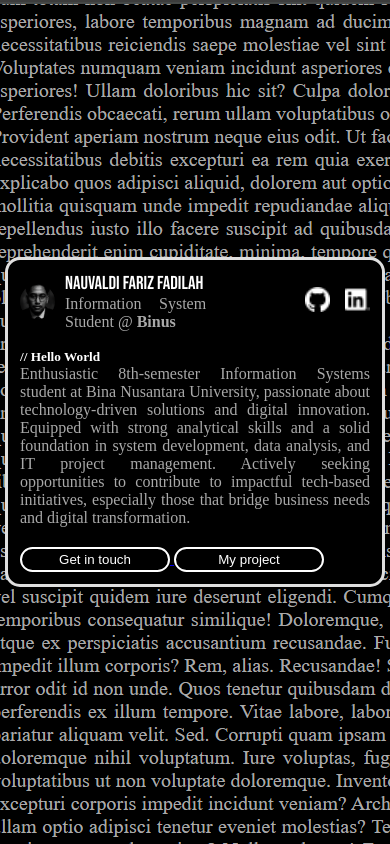
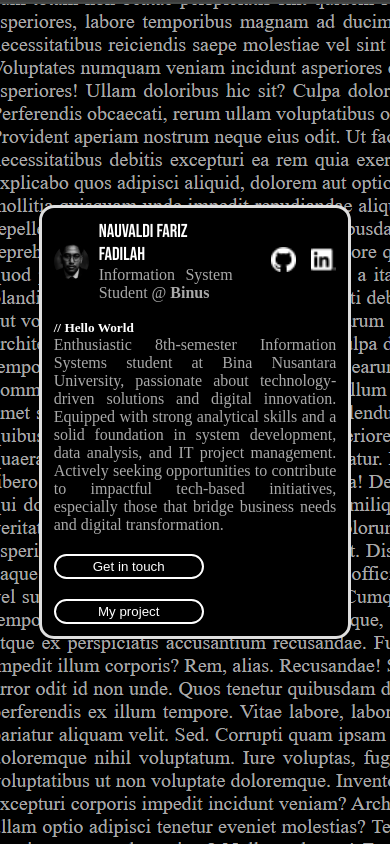
Before and after one commit to FRZ-FDLH/porto, a plain HTML site: page index.html in a window 390 px wide. Drawn offline with Linux system fonts and the light colour scheme.

Commit message:
fixing tipis

```diff
--- a/styles.css
+++ b/styles.css
@@ -221,13 +221,10 @@ p {
     border-style: solid;
     /* margin-left: 350px;
     margin-right: 350px; */
-    padding: 3%;
+    /* padding: 10%; */
     border-radius: 15px;
     align-content: center;
     border-color: rgb(223, 223, 223);
-  }
-
-  .tag {
-    margin-right: 55px;
+    margin: 10%;
   }
 }
```
